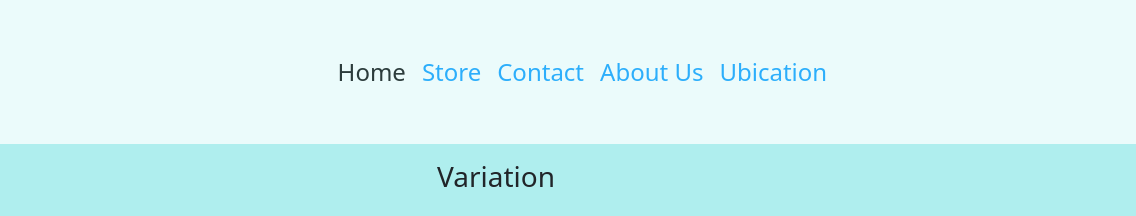
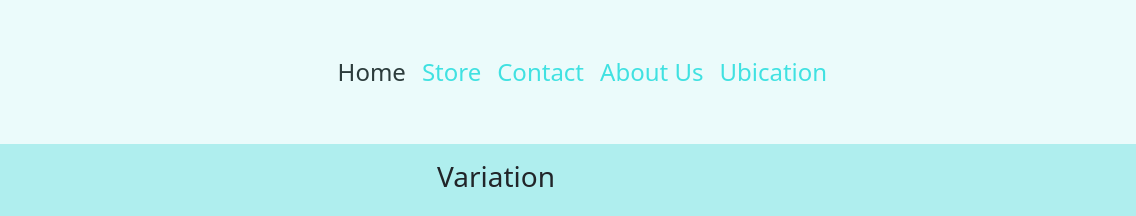
Before and after one commit to LozaJuan/first-repository, a plain HTML site: page index.html in a window 1280 px wide. Shown: the top 216 px of the page, 144-1280 px from the left. Drawn offline with nearby package versions, Linux system fonts and the light colour scheme.

Commit message:
config nav colotr-text

```diff
--- a/style.css
+++ b/style.css
@@ -17,7 +17,7 @@ a  {
 }
 
 .navbar li a {
-    color: #0099ff;
+    color: #1bdddd;
 }
 
 .navbar-toggler, .dropdown-menu {
```
